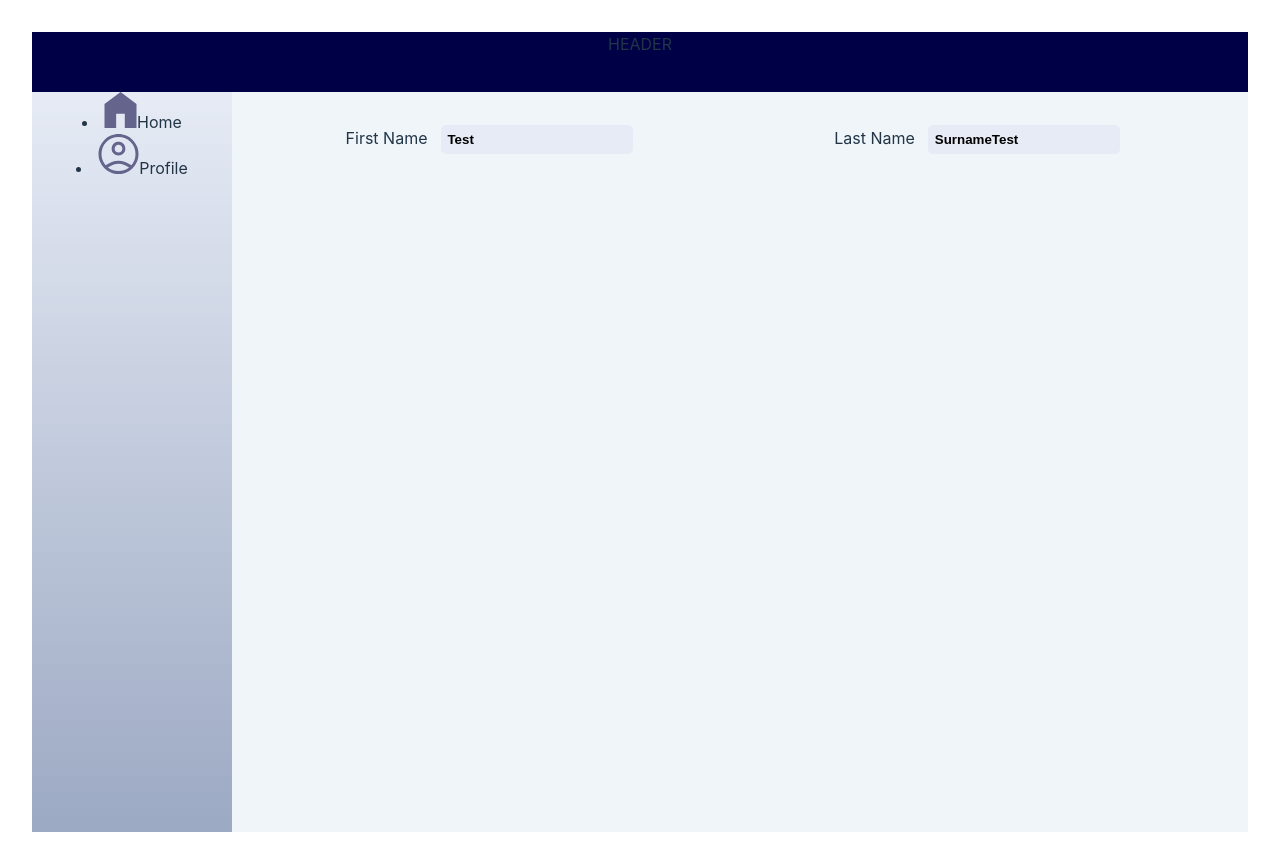
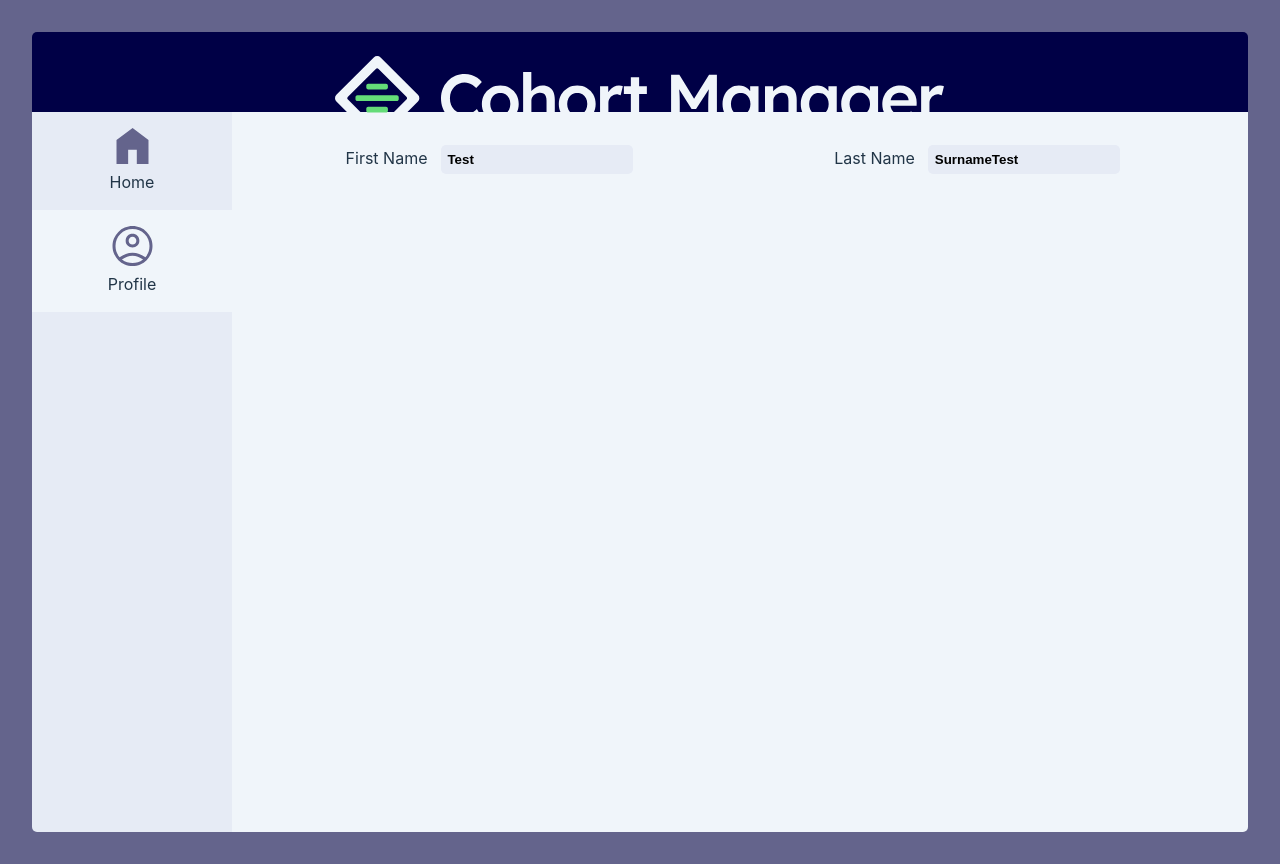
Before and after one commit to boolean-uk/react-cohort-dashboard-challenge, a React (Vite) app: page /profile in a window 1280 px wide. Built offline with nearby package versions, Linux system fonts and the light colour scheme.

Commit message:
Started Header

```diff
--- a/src/App.css
+++ b/src/App.css
@@ -11,11 +11,30 @@
   will-change: filter;
   transition: filter 300ms;
 }
+
 .logo:hover {
   filter: drop-shadow(0 0 2em #646cffaa);
 }
+
 .logo.react:hover {
   filter: drop-shadow(0 0 2em #61dafbaa);
+}
+
+nav ul {
+  list-style-type: none;
+  margin: 0;
+  padding: 0;
+  display: grid;
+  place-items: center;
+}
+
+nav li {
+  width: 100%;
+  padding: 1em 0;
+}
+
+nav li.active {
+    background-color: var(--lightestgrey);
 }
 
 @keyframes logo-spin {
--- a/src/App.jsx
+++ b/src/App.jsx
@@ -9,19 +9,24 @@ import Profile from "./components/Profile/Profile"
 import SinglePostPage from './components/Post/SinglePostPage'
 import Users from './components/Profile/Users'
 import Aside from './components/Aside'
+import Header from './components/Header'
 
 function App() {
 
   return (
     <div className="container">
       <header>
-        HEADER
+        <Header />
       </header>
       <aside>
         <Routes>
           <Route
             path="/"
             element={<Aside activeTab={"Home"}/>}
+          />
+          <Route
+            path="/post/:id"
+            element={<Aside activeTab={"SinglePost"}/>}
           />
           <Route
             path="/profile"
--- a/src/components/Aside.jsx
+++ b/src/components/Aside.jsx
@@ -8,6 +8,7 @@ function Tab({label, icon, path, classSelectors}) {
       <img
       src={icon}
       />
+      <br/>
       {label}
     </li>
   )
@@ -29,8 +30,10 @@ export default function Aside({activeTab}) {
   ]
 
   return (
-    <>
-      {tabs.map((tab, index) => <Tab key={index} label={tab.label} path={tab.path} icon={tab.icon} classSelectors={activeTab === tab.label ? "navigation active" : "navigation"}/>)}
-    </>
+    <nav>
+      <ul>
+        {tabs.map((tab, index) => <Tab key={index} label={tab.label} path={tab.path} icon={tab.icon} classSelectors={activeTab === tab.label ? "tab active" : "tab"}/>)}
+      </ul>
+    </nav>
   )
 }
--- /dev/null
+++ b/src/components/Header.jsx
@@ -0,0 +1,11 @@
+
+export default function Header () {
+  return (
+    <>
+      <img
+      src="../_assets/title-header.svg"
+      className="logo"
+      />
+    </>
+  )
+}
--- a/src/index.css
+++ b/src/index.css
@@ -18,27 +18,34 @@
   --green: #64dc78; /* Button hover colour */
   --darkgrey: #64648c; /* Post title colour */
   --lightestgrey: #F0F5FA; /* Body background colour */
+
+}
+
+#root {
+  background-color: var(--darkgrey);
 }
 
 .container {
   display: grid;
   grid-template-areas: "header header"
   "aside main";
-  height: 100vh;
-  grid-template-rows: 60px 1fr;
+  height: calc(100vh);
+  overflow: scroll;
+  border-radius: 5px;
+  grid-template-rows: 80px 1fr;
   grid-template-columns: 200px 1fr;
 }
 
 header {
   grid-area: header;
   background-color: var(--nightblue);
+  position: sticky;
+  top: 0;
 }
 
 aside {
   grid-area: aside;
-  background-color: var(--lightestgrey);
-  background: rgb(156,169,195);
-  background: linear-gradient(0deg, rgba(156,169,195,1) 0%, rgba(230,235,245,1) 100%);
+  background-color: var(--lightgrey);
 }
 
 main {
@@ -61,8 +68,6 @@ a:hover {
 
 body {
   margin: 0;
-  min-width: 320px;
-  min-height: 100vh;
 }
 
 h1 {
```
Also changed, not shown: _assets/title-header.svg.
